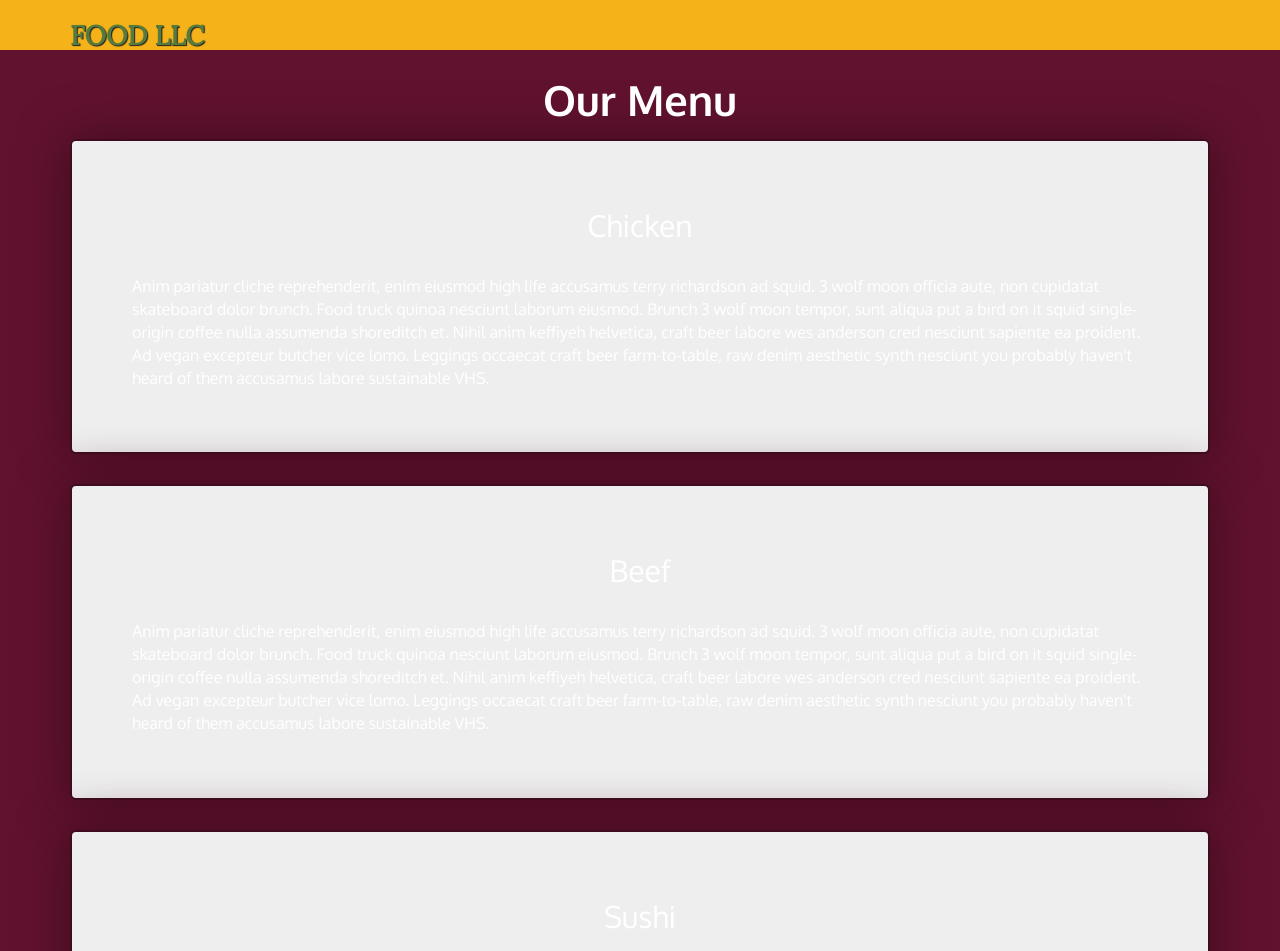
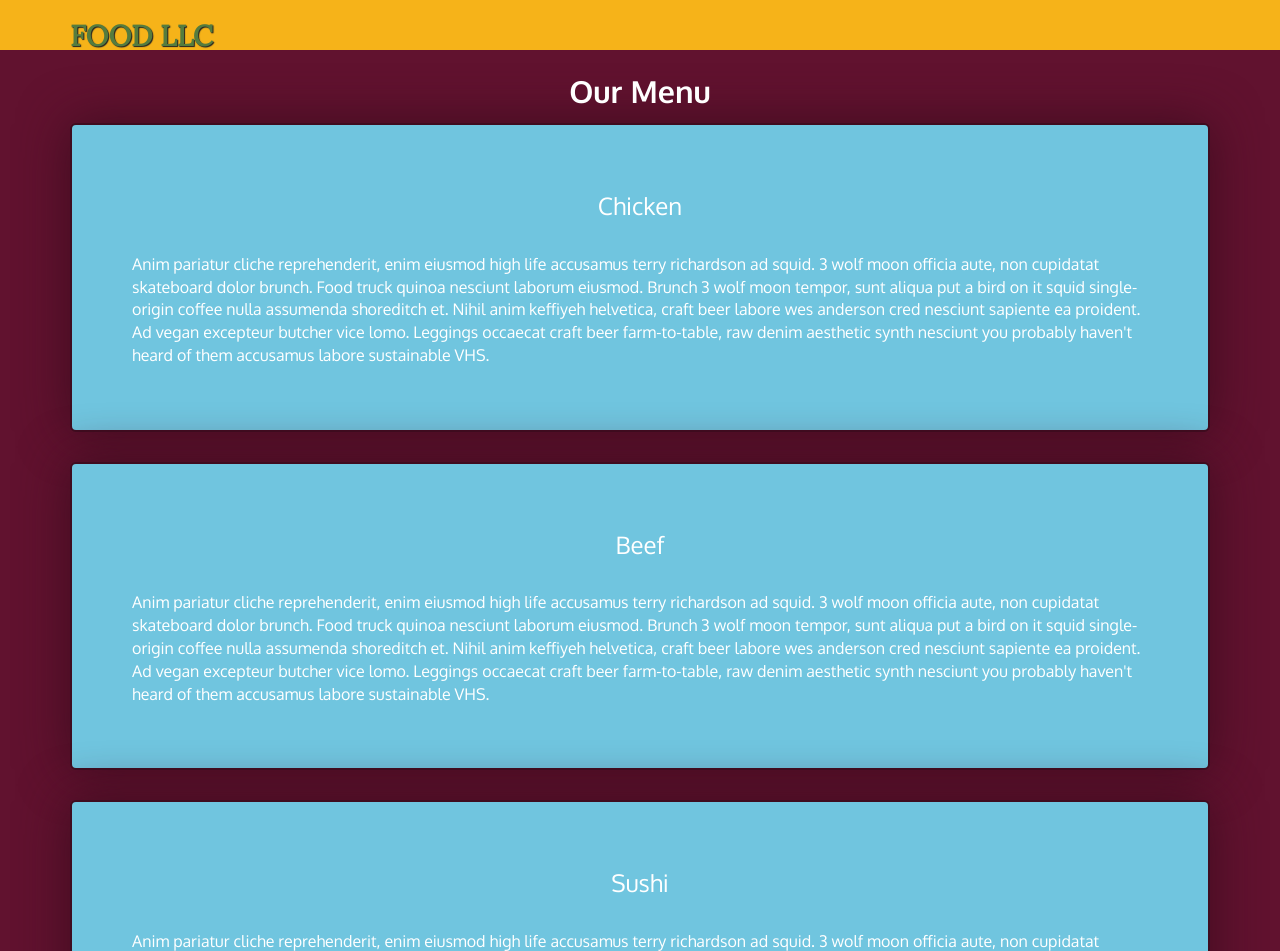
Before and after one commit to kenkrak/WebDev-Module3, a plain HTML site: page index.html in a window 1280 px wide. Shown: the top 951 px of the page. Drawn offline with Linux system fonts and the light colour scheme; a script that the page names is missing; some icons are missing.

Commit message:
changes jumbotron color

```diff
--- a/css/styles.css
+++ b/css/styles.css
@@ -6,9 +6,14 @@ body {
 }
 
 div > p {
-    font-size: 2.6em;
+    font-size: 1.9em;
     font-weight: bold;
     font-family: 'Oxygen', sans-serif;
+}
+
+.jumbotron
+{
+background-color:#70C5DF;
 }
 
 /** HEADER **/
@@ -17,6 +22,7 @@ div > p {
   border-radius: 0;
   border: 0;
 }
+
 
 #logo-img {
   background: url('../images/restaurant-logo_large.png') no-repeat;
@@ -32,7 +38,7 @@ div > p {
 .navbar-brand h1 { /* Restaurant name */
   font-family: 'Lora', serif;
   color: #557c3e;
-  font-size: 1.5em;
+  font-size: 1.6em;
   text-transform: uppercase;
   font-weight: bold;
   text-shadow: 1px 1px 1px #222;
@@ -51,6 +57,10 @@ div > p {
 }
 .navbar-brand p span { /* Star-K */
   vertical-align: middle;
+}
+
+.container {
+    background: "black";
 }
 
 #nav-list {
@@ -99,7 +109,7 @@ div > p {
 
 /********** Large devices only **********/
 @media (min-width: 1200px) {
-  .jumbotron h2 {
+  .jumbotron h3 {
       text-align: center;
   }
   .jumbotron p {
@@ -116,7 +126,7 @@ div > p {
   /* End Header */
 
   /* Home Page */
-  .jumbotron h2 {
+  .jumbotron h3 {
       text-align: center;
   }
   .jumbotron p {
@@ -133,7 +143,7 @@ div > p {
 /********** Small devices only **********/
 @media (min-width: 768px) and (max-width: 991px) {
   /* Home Page */
-  .jumbotron h2 {
+  .jumbotron h3 {
       text-align: center;
   }
   .jumbotron p {
@@ -201,7 +211,7 @@ div > p {
     margin-top: 30px;
     padding: 0;
   }
-  .jumbotron h2 {
+  .jumbotron h3 {
       text-align: center;
   }
   .jumbotron p {
--- a/index.html
+++ b/index.html
@@ -71,15 +71,15 @@
     <div id="main-content" class="container">
      <p class="text-center">Our Menu</p>
       <div class="jumbotron">
-        <p> <h2> Chicken </h2> <br> Anim pariatur cliche reprehenderit, enim eiusmod high life accusamus terry richardson ad squid. 3 wolf moon officia aute, non cupidatat skateboard dolor brunch. Food truck quinoa nesciunt laborum eiusmod. Brunch 3 wolf moon tempor, sunt aliqua put a bird on it squid single-origin coffee nulla assumenda shoreditch et. Nihil anim keffiyeh helvetica, craft beer labore wes anderson cred nesciunt sapiente ea proident. Ad vegan excepteur butcher vice lomo. Leggings occaecat craft beer farm-to-table, raw denim aesthetic synth nesciunt you probably haven't heard of them accusamus labore sustainable VHS.
+        <p> <h3> Chicken </h3> <br> Anim pariatur cliche reprehenderit, enim eiusmod high life accusamus terry richardson ad squid. 3 wolf moon officia aute, non cupidatat skateboard dolor brunch. Food truck quinoa nesciunt laborum eiusmod. Brunch 3 wolf moon tempor, sunt aliqua put a bird on it squid single-origin coffee nulla assumenda shoreditch et. Nihil anim keffiyeh helvetica, craft beer labore wes anderson cred nesciunt sapiente ea proident. Ad vegan excepteur butcher vice lomo. Leggings occaecat craft beer farm-to-table, raw denim aesthetic synth nesciunt you probably haven't heard of them accusamus labore sustainable VHS.
         </p>
       </div>
       <div class="jumbotron">
-          <p> <h2> Beef </h2> <br> Anim pariatur cliche reprehenderit, enim eiusmod high life accusamus terry richardson ad squid. 3 wolf moon officia aute, non cupidatat skateboard dolor brunch. Food truck quinoa nesciunt laborum eiusmod. Brunch 3 wolf moon tempor, sunt aliqua put a bird on it squid single-origin coffee nulla assumenda shoreditch et. Nihil anim keffiyeh helvetica, craft beer labore wes anderson cred nesciunt sapiente ea proident. Ad vegan excepteur butcher vice lomo. Leggings occaecat craft beer farm-to-table, raw denim aesthetic synth nesciunt you probably haven't heard of them accusamus labore sustainable VHS.
+          <p> <h3> Beef </h3> <br> Anim pariatur cliche reprehenderit, enim eiusmod high life accusamus terry richardson ad squid. 3 wolf moon officia aute, non cupidatat skateboard dolor brunch. Food truck quinoa nesciunt laborum eiusmod. Brunch 3 wolf moon tempor, sunt aliqua put a bird on it squid single-origin coffee nulla assumenda shoreditch et. Nihil anim keffiyeh helvetica, craft beer labore wes anderson cred nesciunt sapiente ea proident. Ad vegan excepteur butcher vice lomo. Leggings occaecat craft beer farm-to-table, raw denim aesthetic synth nesciunt you probably haven't heard of them accusamus labore sustainable VHS.
           </p>
       </div>
       <div class="jumbotron">
-          <p> <h2> Sushi </h2> <br> Anim pariatur cliche reprehenderit, enim eiusmod high life accusamus terry richardson ad squid. 3 wolf moon officia aute, non cupidatat skateboard dolor brunch. Food truck quinoa nesciunt laborum eiusmod. Brunch 3 wolf moon tempor, sunt aliqua put a bird on it squid single-origin coffee nulla assumenda shoreditch et. Nihil anim keffiyeh helvetica, craft beer labore wes anderson cred nesciunt sapiente ea proident. Ad vegan excepteur butcher vice lomo. Leggings occaecat craft beer farm-to-table, raw denim aesthetic synth nesciunt you probably haven't heard of them accusamus labore sustainable VHS.
+          <p> <h3> Sushi </h3> <br> Anim pariatur cliche reprehenderit, enim eiusmod high life accusamus terry richardson ad squid. 3 wolf moon officia aute, non cupidatat skateboard dolor brunch. Food truck quinoa nesciunt laborum eiusmod. Brunch 3 wolf moon tempor, sunt aliqua put a bird on it squid single-origin coffee nulla assumenda shoreditch et. Nihil anim keffiyeh helvetica, craft beer labore wes anderson cred nesciunt sapiente ea proident. Ad vegan excepteur butcher vice lomo. Leggings occaecat craft beer farm-to-table, raw denim aesthetic synth nesciunt you probably haven't heard of them accusamus labore sustainable VHS.
           </p>
       </div>
 
```
